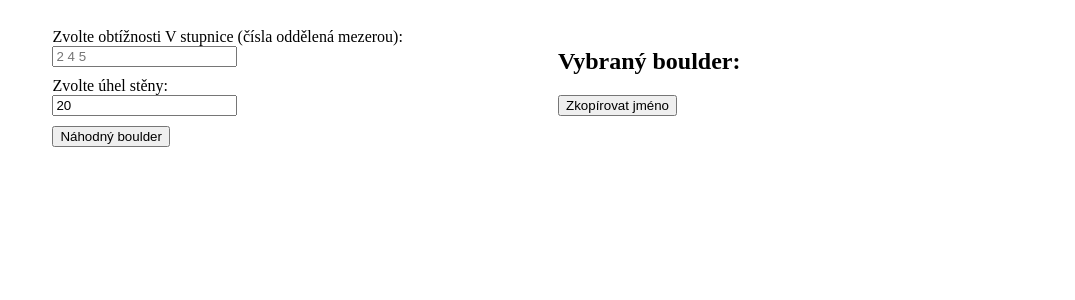
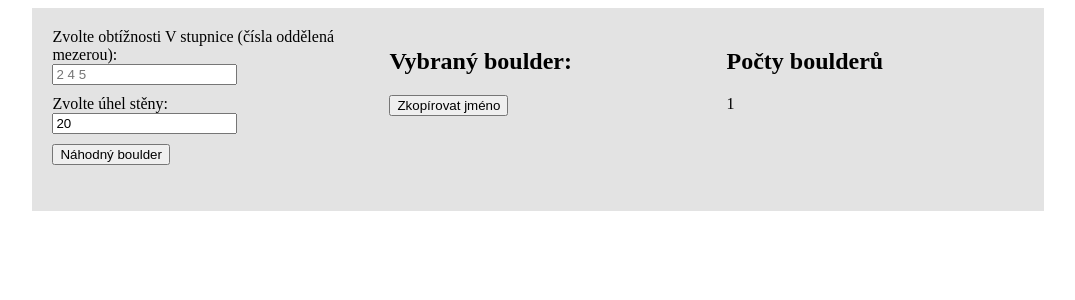
Before and after one commit to pepanzdorf/meteostanice, a Flask app: template templates/random_boulder.html in a window 1280 px wide. Shown: the top 300 px of the page, without its empty margins (102-1177 px from the left). Run offline with Flask 3, Linux system fonts and the light colour scheme; the template is opened without the code that fills it: most values are stand-ins (such as "Sample title", 1, 10 or a date in 2020); some libraries are stand-ins or nearby versions.

Commit message:
boulder counts and design

```diff
--- a/app.py
+++ b/app.py
@@ -661,13 +661,18 @@ def climbing_random():
         conn,
     )
 
+    html_counts_unordered_list = "<ul>"
     by_angle = df.groupby("angle")
     data = {}
     for angle, a_group in by_angle:
+        html_counts_unordered_list += f"<li>{angle}˚: {len(a_group)}</li><ul>"
         by_grade = a_group.groupby("grade")
         data[angle] = {}
         for grade, g_group in by_grade:
+            html_counts_unordered_list += f"<li>V{grade}: {len(g_group)}</li>"
             g_group["name"] = g_group["name"].apply(lambda x: x.replace('"', '\\"'))
             data[angle][grade] = g_group.to_dict(orient="records")
+        html_counts_unordered_list += "</ul>"
+    html_counts_unordered_list += "</ul>"
 
-    return render_template("random_boulder.html", boulders=json.dumps(data))
+    return render_template("random_boulder.html", boulders=json.dumps(data), n_boulders=html_counts_unordered_list)
--- a/templates/random_boulder.html
+++ b/templates/random_boulder.html
@@ -16,9 +16,10 @@
         flex: 1;
         padding: 20px;
         box-sizing: border-box;
+        background-color: #e3e3e3;
     }
 
-    @media screen and (max-width: 600px) {
+    @media screen and (max-width: 900px) {
         .section {
             flex-basis: 100%;
         }
@@ -42,6 +43,10 @@
             <p id="boulder"></p>
             <p id="grade"></p>
             <button onclick="copyToClipboard();">Zkopírovat jméno</button>
+        </div>
+        <div class="section">
+            <h2>Počty boulderů</h2>
+            {{ n_boulders | safe}}
         </div>
     </div>
 
@@ -80,7 +85,7 @@
             return gradesArray;
         }
 
-        function climb() {
+        async function climb() {
             const grades = parseInputGrades();
             const angle = getAngle();
             let [possibleBoulders, boulder] = [0, null];
@@ -88,9 +93,13 @@
             document.getElementById('grade').innerText = "";
             if (boulders[angle]) {
                 const correctAngleBoulders = boulders[angle];
-                [possibleBoulders, boulder] = getRandomBoulder(correctAngleBoulders, grades);
-                document.getElementById('boulder').innerText = boulder["name"];
-                document.getElementById('grade').innerText = "Obtížnost: V" + boulder["grade"];
+                const k = Math.floor(10 + Math.random() * 15);
+                for (let i = 1; i <= k; i++) {
+                    [possibleBoulders, boulder] = getRandomBoulder(correctAngleBoulders, grades);
+                    document.getElementById('boulder').innerText = boulder["name"];
+                    document.getElementById('grade').innerText = "Obtížnost: V" + boulder["grade"];
+                    await new Promise(r => setTimeout(r, 15*i));
+                }
             }
             document.getElementById('chosen_grades').innerText = "Zvolené obtížnosti: " + grades.map(num => `V${num}`).join(' ');
             document.getElementById('chosen_angle').innerText = "Zvolený úhel stěny: " + angle + "°";
```
